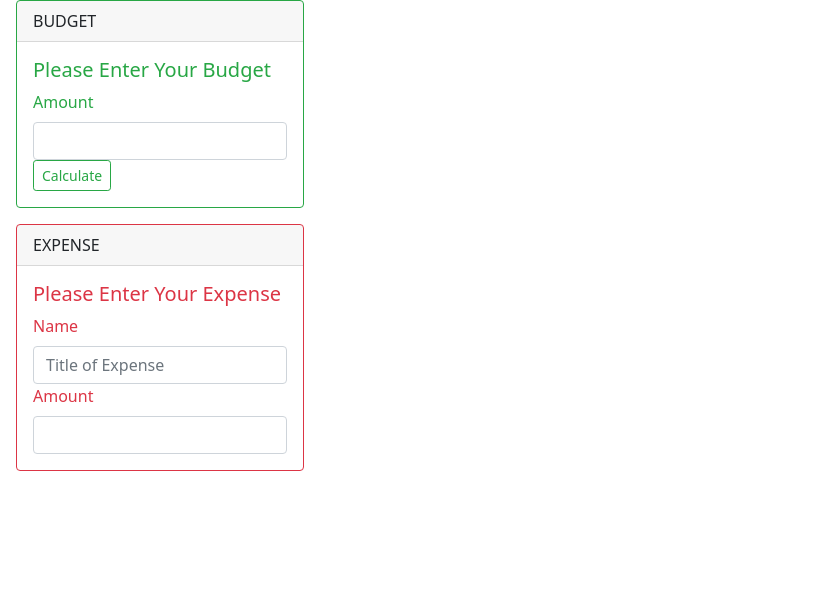
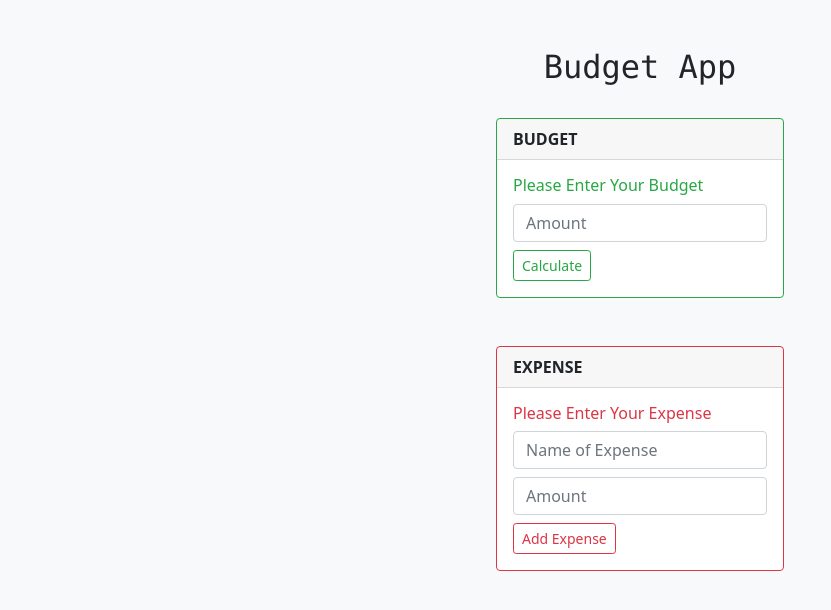
Before and after one commit to OsasAzamegbe/Budget-App-JS, a plain HTML site: page index.html in a window 1280 px wide. Shown: the whole page, without its empty margins (0-831 px from the left). Drawn offline with nearby package versions, Linux system fonts and the light colour scheme.

Commit message:
feat: done with budget and expenses input cards

```diff
--- a/index.html
+++ b/index.html
@@ -7,33 +7,51 @@
 
     <title>Budget App</title>
 </head>
-<body>
-    <div class="container-fluid align-items-center justify-center">
-        <div class="card border-success mb-3" style="max-width: 18rem;">
-            <div class="card-header">BUDGET</div>
-            <div class="card-body text-success">
-                <h5 class="card-title">Please Enter Your Budget</h5>
-                <form class="form-group">
-                    <label for="budget" class="form-label">Amount</label>
-                    <input type="text" id="budget" class="form-control">
-                    <button type="submit" class="btn btn-sm btn-raised btn-outline-success waves-effect">Calculate</button>
-                </form>
+<body class="bg-light">
+    <div class="container">
+        <br/><br/>
+        <p class="font-monospace h2 d-flex flex-column align-items-center "> Budget App</p>
+        <div class="d-flex flex-column align-items-center">
+            <div class="card border-success my-4 " style="width: 18rem;">
+                <div class="card-header"><strong>BUDGET</strong></div>
+                <div class="card-body text-success">
+                    <h6 class="card-title font-weight-normal">Please Enter Your Budget</h6>
+                    <form>
+                        <div class=" form-group my-2">
+                            <input type="text" id="budget-amount" class="form-control" placeholder="Amount" required/>
+                        </div>
+                        <div class=" form-group">
+                            <button type="submit" class="btn btn-sm btn-raised btn-outline-success waves-effect">
+                                Calculate
+                            </button>
+                        </div>
 
-              <!-- <p class="card-text">Some quick example text to build on the card title and make up the bulk of the card's content.</p> -->
+
+                    </form>
+
+                </div>
             </div>
-        </div>
-        <div class="card border-danger mb-3" style="max-width: 18rem;">
-            <div class="card-header">EXPENSE</div>
-            <div class="card-body text-danger">
-                <h5 class="card-title">Please Enter Your Expense</h5>
-                <label for="budget" class="form-label">Name</label>
-                <input type="text" id="budget" class="form-control" placeholder="Title of Expense">
-                <label for="budget" class="form-label">Amount</label>
-                <input type="text" id="budget" class="form-control">
-              <!-- <p class="card-text">Some quick example text to build on the card title and make up the bulk of the card's content.</p> -->
+            <div class="card border-danger my-4" style="width: 18rem;">
+                <div class="card-header"><strong>EXPENSE</strong></div>
+                <div class="card-body text-danger">
+                    <h6 class="card-title font-weight-normal">Please Enter Your Expense</h6>
+                    <div class=" form-group my-2">
+                        <input type="text" id="expense-name" class="form-control" placeholder="Name of Expense">
+                    </div>
+                    <div class=" form-group my-2">
+                        <input type="text" id="expense-amount" class="form-control" placeholder="Amount">
+                    </div>
+                    <div class=" form-group">
+                        <button type="submit" class="btn btn-sm btn-raised btn-outline-danger waves-effect">
+                            Add Expense
+                        </button>
+                    </div>
+
+                </div>
             </div>
         </div>
     </div>
+
 
 
     <script src="https://cdn.jsdelivr.net/npm/popper.js@1.16.0/dist/umd/popper.min.js" integrity="sha384-Q6E9RHvbIyZFJoft+2mJbHaEWldlvI9IOYy5n3zV9zzTtmI3UksdQRVvoxMfooAo" crossorigin="anonymous"></script>
```
